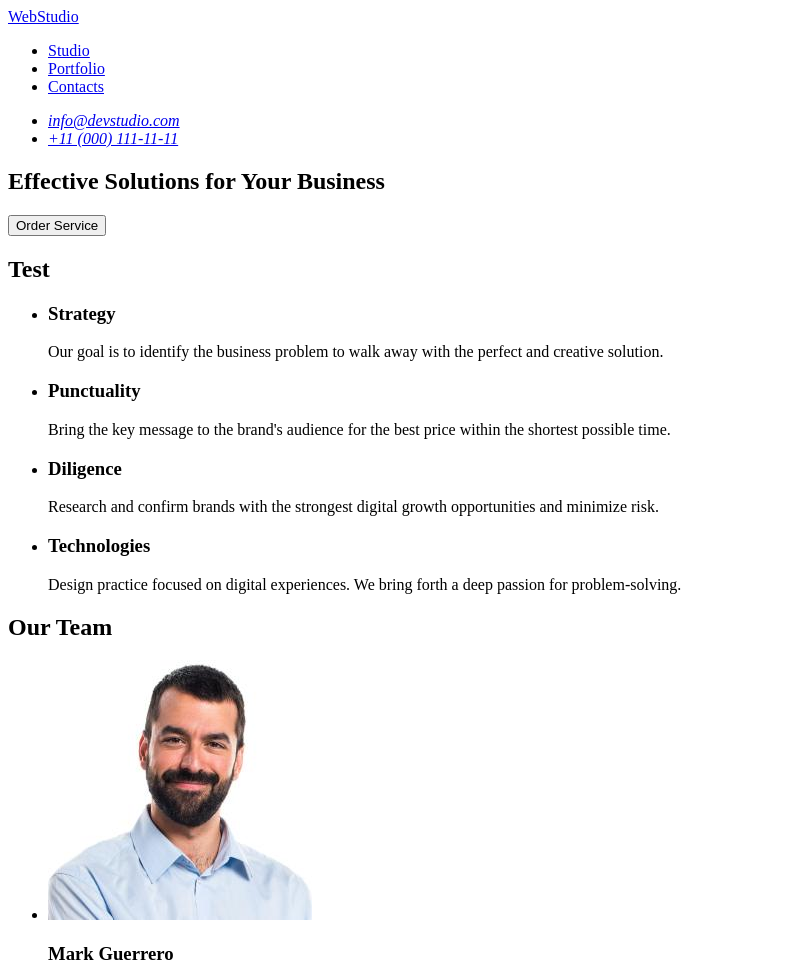
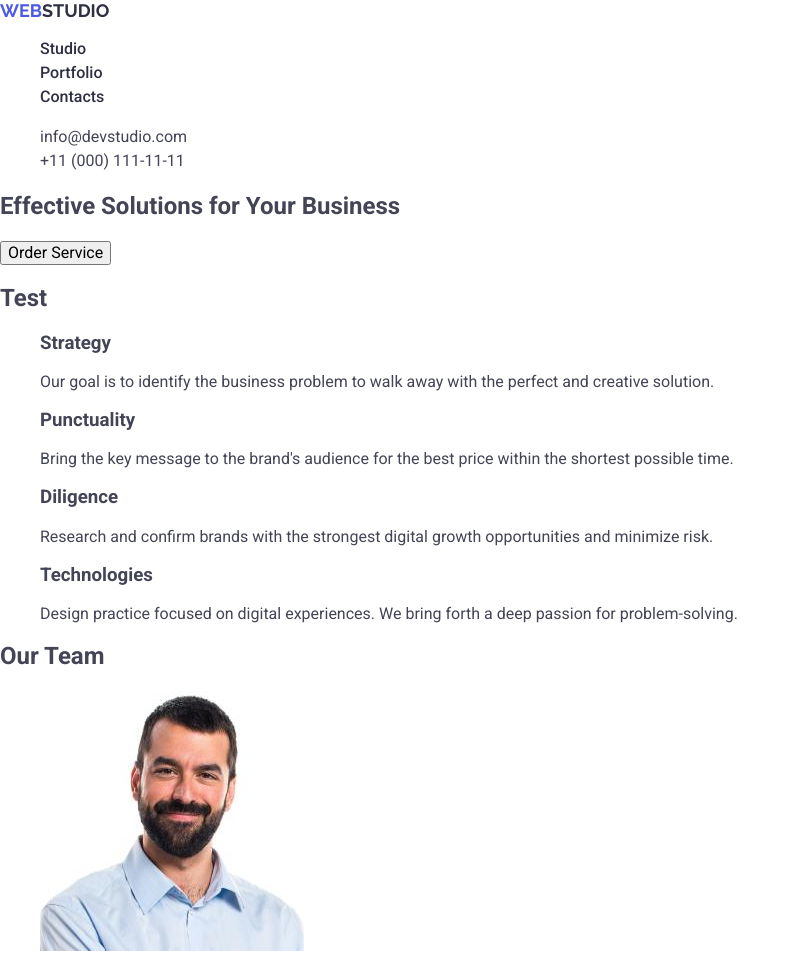
Before and after one commit to boJack83/goit-markup-hw-02, a plain HTML site: page index.html in a window 1280 px wide. Shown: the top 968 px of the page, without its empty margins (0-800 px from the left). Drawn offline with nearby package versions, Linux system fonts and the light colour scheme.

Commit message:
add css header

```diff
--- a/css/styles.css
+++ b/css/styles.css
@@ -0,0 +1,65 @@
+body {
+  font-family: "Roboto", sans-serif;
+  color: #434455;
+  background-color: #fff;
+}
+ul {
+  list-style-type: none;
+}
+a {
+  text-decoration: none;
+}
+/* .page-header {
+}
+.header-nav {
+} */
+.logo {
+  font-family: "Raleway", sans-serif;
+  font-weight: 700;
+  font-size: 18px;
+  line-height: 1.17;
+  text-transform: uppercase;
+  color: #4d5ae5;
+}
+.header-logo .logo-part {
+  color: #2e2f42;
+}
+/* .nav-list {
+}
+.nav-item {
+} */
+.nav-link {
+  font-weight: 500;
+  font-size: 16px;
+  line-height: 1.5;
+  color: #2e2f42;
+}
+.contacts {
+  font-style: normal;
+}
+/* .contacts-list {
+}
+.contacts-item {
+} */
+.contacts-link {
+  font-size: 16px;
+  line-height: 1.5;
+  color: #434455;
+}
+.nav-link:hover,
+.nav-link:focus,
+.contacts-link:hover,
+.contacts-link:focus {
+  color: #404bbf;
+}
+.footer-logo .logo-part {
+  color: #f4f4fd;
+}
+.page-footer {
+  background-color: #2e2f42;
+}
+.text-footer {
+  font-size: 16px;
+  line-height: 1.5;
+  color: #f4f4fd;
+}
--- a/index.html
+++ b/index.html
@@ -4,22 +4,50 @@
     <meta charset="UTF-8" />
     <meta name="viewport" content="width=device-width, initial-scale=1.0" />
     <title>WebStudio</title>
+
+    <link
+      rel="stylesheet"
+      href="https://cdnjs.cloudflare.com/ajax/libs/modern-normalize/3.0.1/modern-normalize.min.css"
+      integrity="sha512-q6WgHqiHlKyOqslT/lgBgodhd03Wp4BEqKeW6nNtlOY4quzyG3VoQKFrieaCeSnuVseNKRGpGeDU3qPmabCANg=="
+      crossorigin="anonymous"
+      referrerpolicy="no-referrer"
+    />
+
+    <link rel="preconnect" href="https://fonts.googleapis.com" />
+    <link rel="preconnect" href="https://fonts.gstatic.com" crossorigin />
+    <link
+      href="https://fonts.googleapis.com/css2?family=Raleway:wght@700&family=Roboto:wght@400;500;700&display=swap"
+      rel="stylesheet"
+    />
+
     <link rel="stylesheet" href="./css/styles.css" />
   </head>
   <body>
-    <header>
-      <nav>
-        <a href="./index.html">WebStudio</a>
-        <ul>
-          <li><a href="/">Studio</a></li>
-          <li><a href="/">Portfolio</a></li>
-          <li><a href="/">Contacts</a></li>
+    <header class="page-header">
+      <nav class="header-nav">
+        <a class="logo header-logo" href="./index.html"
+          >Web<span class="logo-part">Studio</span></a
+        >
+        <ul class="nav-list">
+          <li class="nav-item">
+            <a class="nav-link" href="./index.html">Studio</a>
+          </li>
+          <li class="nav-item"><a class="nav-link" href="/">Portfolio</a></li>
+          <li class="nav-item"><a class="nav-link" href="/">Contacts</a></li>
         </ul>
       </nav>
-      <address>
-        <ul>
-          <li><a href="mailto:info@devstudio.com">info@devstudio.com</a></li>
-          <li><a href="tel:+110001111111">+11 (000) 111-11-11</a></li>
+      <address class="contacts">
+        <ul class="contacts-list">
+          <li class="contacts-item">
+            <a class="contacts-link" href="mailto:info@devstudio.com"
+              >info@devstudio.com</a
+            >
+          </li>
+          <li class="contacts-item">
+            <a class="contacts-link" href="tel:+110001111111"
+              >+11 (000) 111-11-11</a
+            >
+          </li>
         </ul>
       </address>
     </header>
@@ -157,9 +185,11 @@
         </ul>
       </section>
     </main>
-    <footer>
-      <a href="./index.html">WebStudio</a>
-      <p>
+    <footer class="page-footer">
+      <a class="logo footer-logo" href="./index.html"
+        >Web<span class="logo-part">Studio</span></a
+      >
+      <p class="text-footer">
         Increase the flow of customers and sales for your business with digital
         marketing & growth solutions.
       </p>
```
